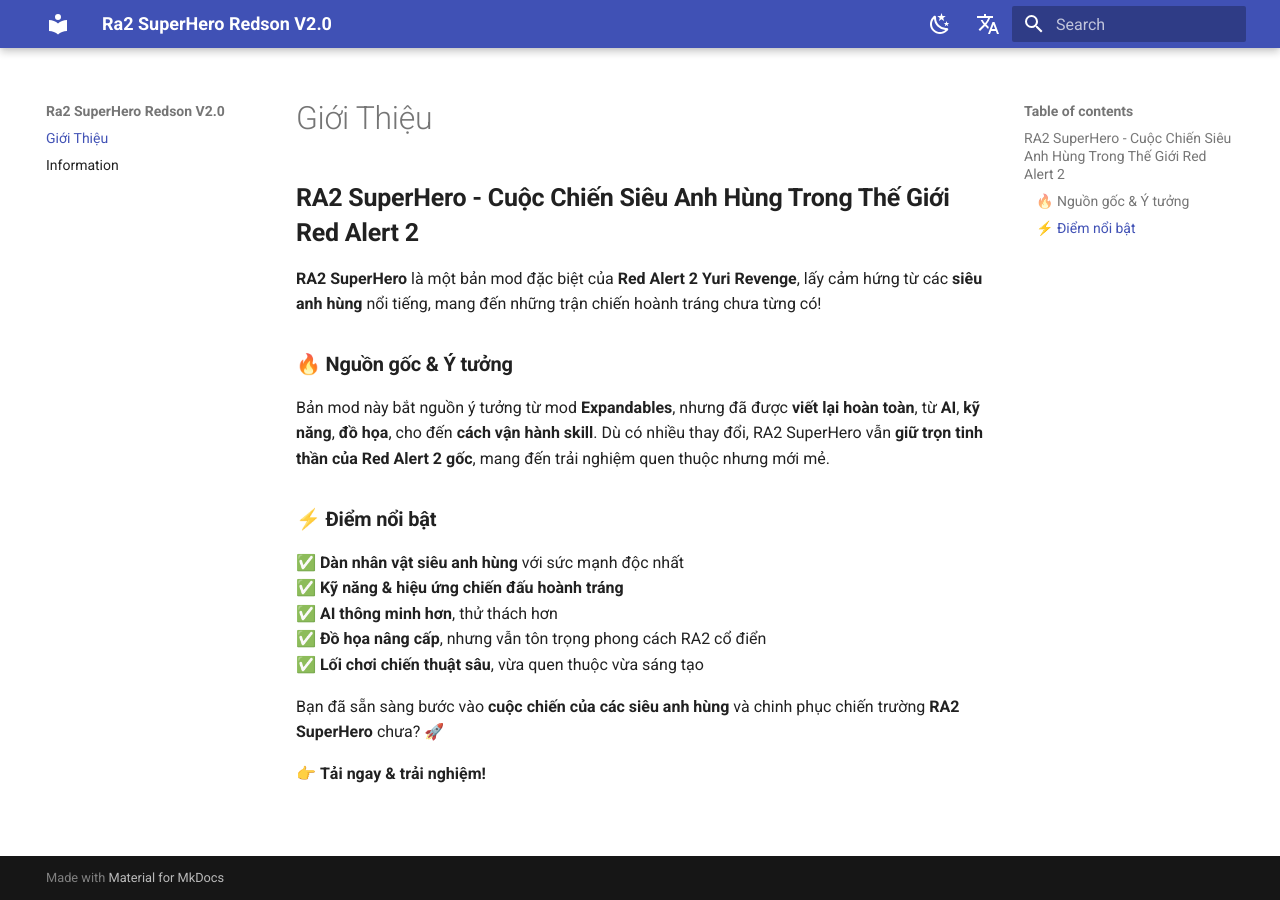
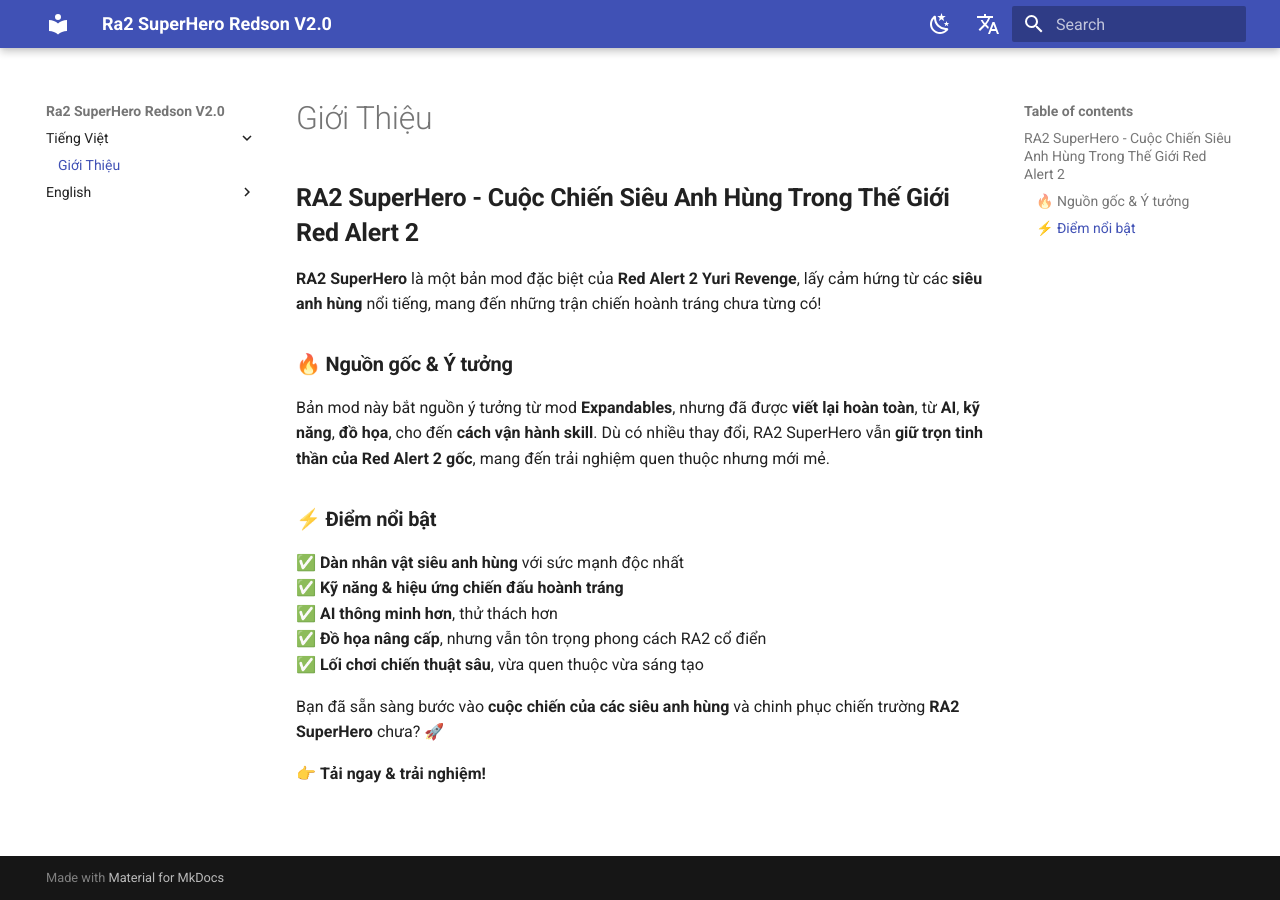
Before and after one commit to ra2redson/ra2redson.github.io, an MkDocs documentation site: the page built from docs/vi/index.md, in a window 1280 px wide. Built offline with MkDocs 1.6.1 and Material for MkDocs 9.7.7, drawn with Linux system fonts in a browser that asks for light colours; comment, search, counter and statistics services are not loaded.

Commit message:
Update mkdocs.yml

```diff
--- a/mkdocs.yml
+++ b/mkdocs.yml
@@ -1,7 +1,9 @@
 site_name: Ra2 SuperHero Redson V2.0
 
 nav:
+  - Tiếng Việt:
       - Giới Thiệu: vi/index.md
+  - English:
       - Information: eng/index.md
 
 extra:
```
